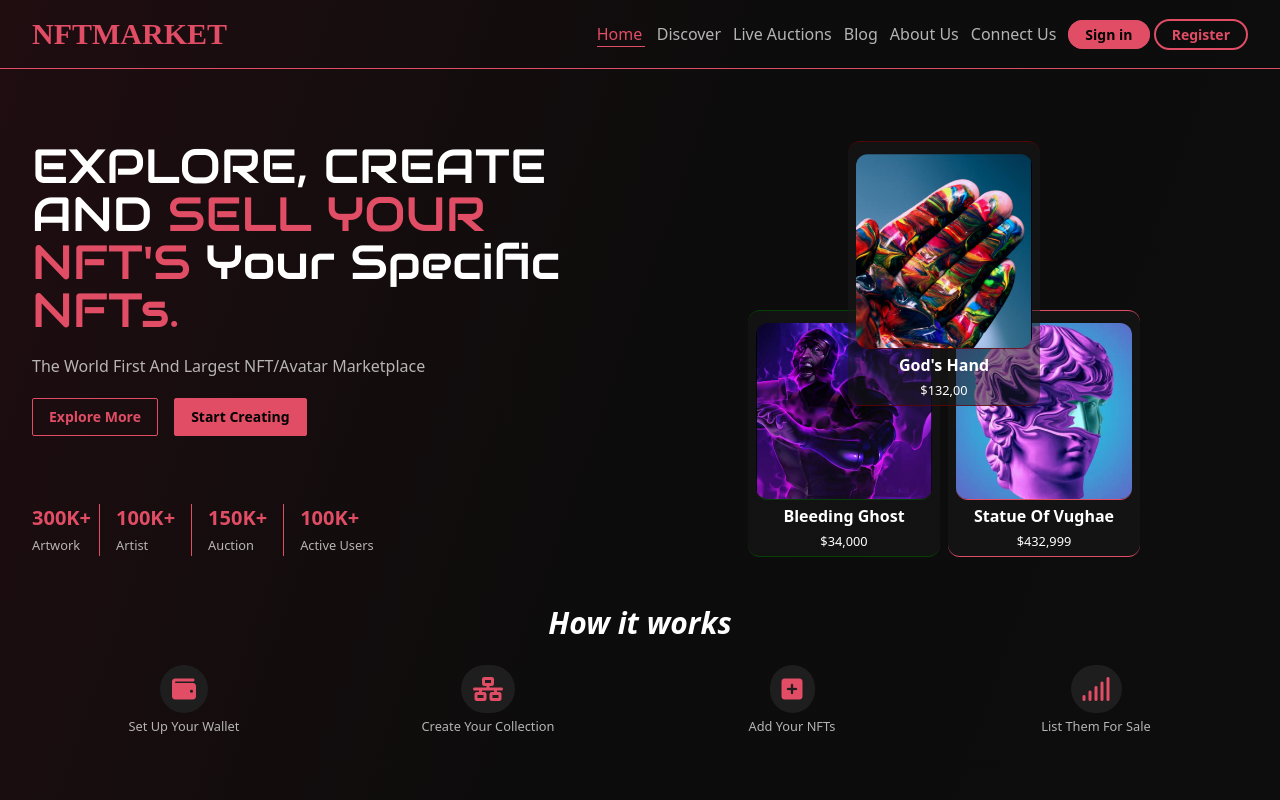
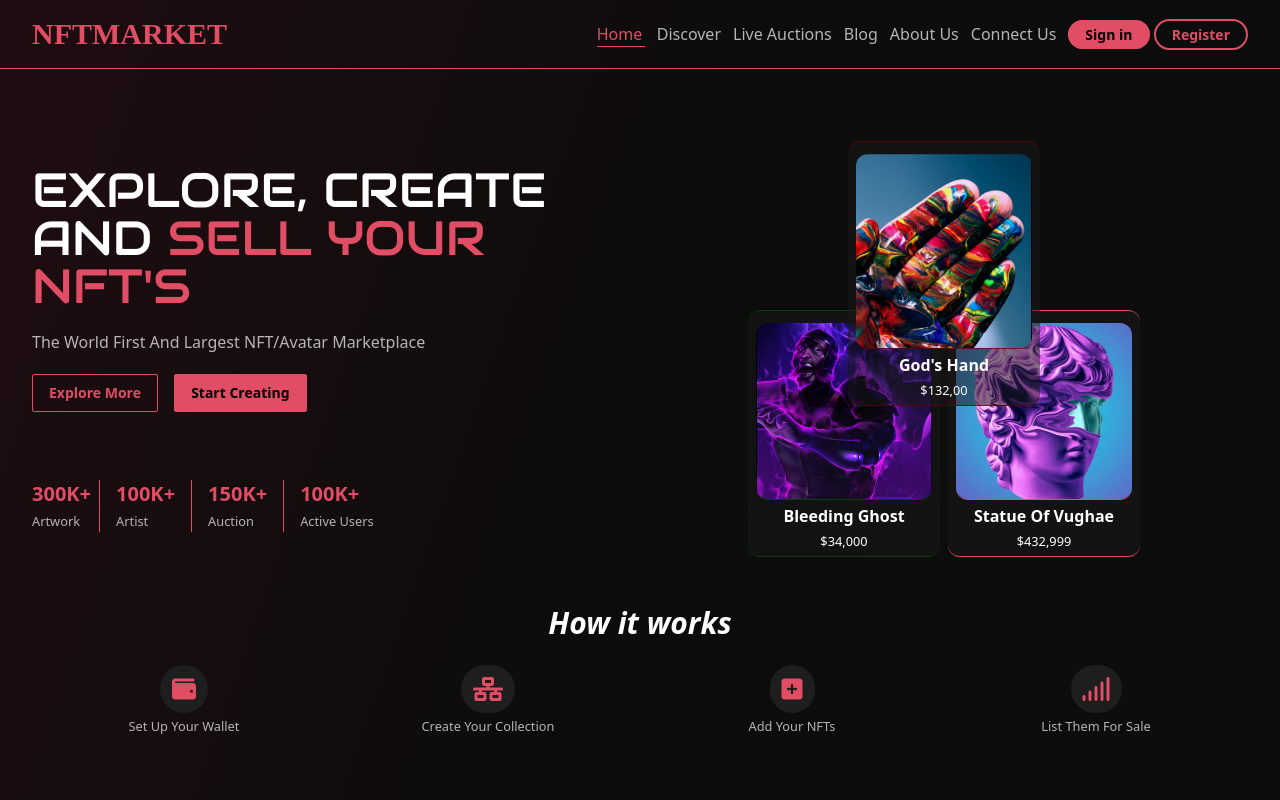
Before and after one commit to Malikic1/nft2, a website: page index.html in a window 1280 px wide. Shown: the top 800 px of the page. Drawn offline with Linux system fonts and the light colour scheme; a web font is replaced by a local one.

Commit message:
text corection in h1

```diff
--- a/index.html
+++ b/index.html
@@ -101,8 +101,6 @@
           <h1 class="text-4xl font md:text-5xl">
             EXPLORE, CREATE AND
             <span class="text-pink">SELL YOUR NFT'S</span>
-            Your Specific
-            <span class="text-pink">NFTs.</span>
           </h1>
           <p class="text-whitesmoke">
             The World First And Largest NFT/Avatar Marketplace
```
